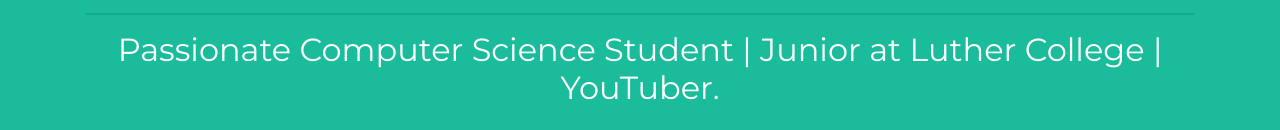
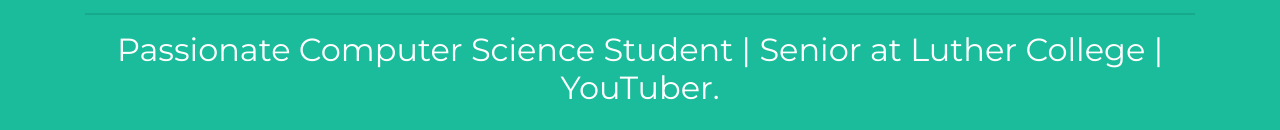
Before and after one commit to erdete01/personal-website, a website with bundled scripts: page index.html in a window 1280 px wide. Shown: the part 479-609 px from the top of the page. Built offline with nearby package versions, Linux system fonts and the light colour scheme.

Commit message:
Update index.html

```diff
--- a/index.html
+++ b/index.html
@@ -42,7 +42,7 @@
 			<img class="masthead-avatar mb-5" src="img/image.jpg" alt="" style="border-radius: 50%;">
 			<h1 class="text-uppercase mb-0">Temuulen Erdenebulgan</h1>
 			<hr class="star-light">
-			<h2 class="font-weight-light mb-0">Passionate Computer Science Student | Junior at
+			<h2 class="font-weight-light mb-0">Passionate Computer Science Student | Senior at
         Luther College | YouTuber.</h2>
 			<br>
 			<ul class="list-inline mb-0">
```
